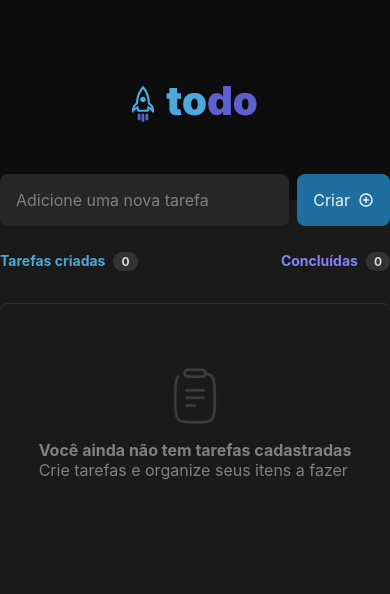
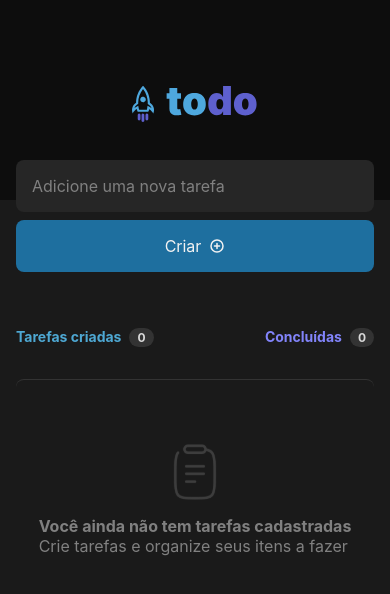
Before and after one commit to LeonardoPilatti/to-do-list, a React (Vite) app: page / in a window 390 px wide. Shown: the top 594 px of the page. Built offline with nearby package versions, Linux system fonts and the light colour scheme.

Commit message:
feat: add mobile styles

```diff
--- a/src/App.module.css
+++ b/src/App.module.css
@@ -1,6 +1,10 @@
 .container {
   max-width: 46rem;
   margin: 0 auto;
+
+  @media (max-width: 768px) {
+    padding: 1rem;
+  }
 }
 
 .taskContainer {
--- a/src/components/Task/AddTask/AddTask.module.css
+++ b/src/components/Task/AddTask/AddTask.module.css
@@ -8,6 +8,10 @@
     width: 100%;
     display: flex;
     gap: 0.5rem;
+
+    @media (max-width: 768px) {
+      flex-direction: column;
+    }
   }
 
   input {
```
